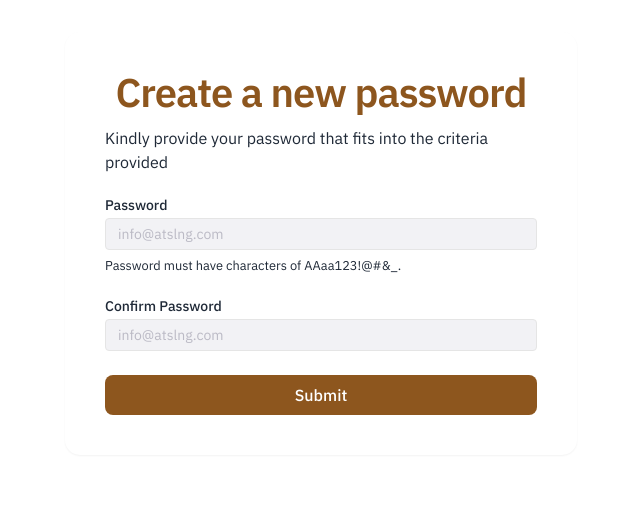
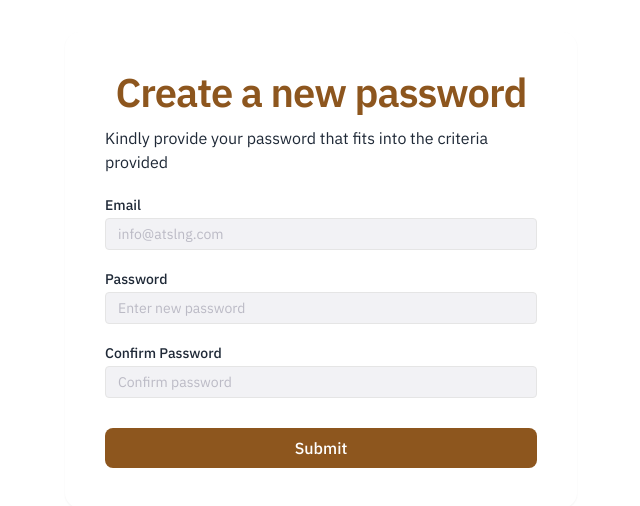
Before and after one commit to israelsandra0/hms-backoffice-v1, a React (Vite) app: page /reset_password in a window 1280 px wide. Shown: the top 506 px of the page, without its empty margins (319-959 px from the left). Built offline with nearby package versions, Linux system fonts and the light colour scheme.

Commit message:
added a reset password page

```diff
--- a/src/Pages/loginPage/resetPassword/ResetPassPage.jsx
+++ b/src/Pages/loginPage/resetPassword/ResetPassPage.jsx
@@ -1,131 +1,146 @@
 import { Button } from "@/components/ui/button";
 import { Card, CardContent, CardHeader, CardTitle } from "@/components/ui/card";
 import { Input } from "@/components/ui/input";
-import { Alert, AlertDescription } from "@/components/ui/alert";
-import { Controller, useForm } from "react-hook-form";
+import { Label } from "@/components/ui/label";
+import { AlertDialog, AlertDialogContent, AlertDialogFooter, AlertDialogHeader, AlertDialogTitle } from "@/components/ui/alert-dialog";
+import { Check } from "lucide-react";
+import { ButtonLink } from "@/components/ui/button_link";
+import { useState } from "react";
+import { useForm } from "react-hook-form";
 import { yupResolver } from "@hookform/resolvers/yup";
 import * as yup from "yup";
-import { useState } from "react";
-import { AUTH_DATA_KEY, USER_DATA_KEY } from "@/constants";
-import { useMutation, } from "@tanstack/react-query";
-import { UAParser } from "ua-parser-js";
-import { get, post, setData } from "@/functions";
-import { Link, Navigate } from "react-router-dom";
-import { Label } from "@/components/ui/label";
-import PasswordField from "@/components/ui/password-field";
-import { AlertDialog, AlertDialogAction, AlertDialogContent, AlertDialogFooter, AlertDialogHeader, AlertDialogTitle } from "@/components/ui/alert-dialog";
-import { Check } from "lucide-react";
-import { ButtonLink } from "@/components/ui/button_link";
+import { useMutation } from "@tanstack/react-query";
+import { post } from "@/functions";
+import { useNavigate } from "react-router-dom";
+import { toast } from "@/hooks/use-toast";
+
+const schema = yup.object({
+    email: yup.string().required("Email is required").email(),
+    password: yup
+        .string()
+        .required("Password is required")
+        .min(6, "Minimum 6 characters")
+        .max(12, "Maximum 12 characters"),
+    confirmPassword: yup
+        .string()
+        .required("Please confirm your password")
+        .oneOf([yup.ref("password"), null], "Passwords must match"),
+});
 
 export default function ResetPassPage() {
-    //yup builder for input error msg
-    // const yupBuild = yup.object({
-    //     email: yup.string().required("user email is required").email(),
-    //     password: yup.string().required("password is required").min(5).max(20),
-    // });
+    const navigate = useNavigate();
+    const [isSuccess, setIsSuccess] = useState(false);
+    const [disabledButton, setDisabledButton] = useState(false);
 
-    // //destructured hook form
-    // const {
-    //     register,
-    //     handleSubmit,
-    //     formState: { errors },
-    //     getValues,
-    //     setError,
-    //     control
-    // } = useForm({
-    //     defaultValues: { email: "", password: "" },
-    //     resolver: yupResolver(yupBuild),
-    // });
+    const {
+        register,
+        handleSubmit,
+        formState: { errors },
+        getValues,
+    } = useForm({
+        resolver: yupResolver(schema),
+        defaultValues: { email: "", password: "", confirmPassword: "" },
+    });
 
-    // // alert error message
-    // const [errorMessage, setErrorMessage] = useState("");
+    // const { mutate, error } = useMutation({
+    //     mutationFn: async (userInput) => {
 
-    // //for disabling button after first click
-    // const [disabledButton, setDisabledButton] = useState(false);
-
-    // async function getAuthUser() {
-    //     try {
-    //         const response = await get('/auth/me');
-
-    //         const { data } = await response.json();
-
-    //         setData(USER_DATA_KEY, data);
-    //     } catch (error) {
-    //         console.log(error);
-    //     } finally {
-    //         console.log("done");
-    //     }
-    // }
-
-    // const { mutate } = useMutation({
-    //     mutationFn: async () => {
-    //         const userInput = getValues();
-
-    //         //getting user device details
-    //         let parser = new UAParser(window.navigator.userAgent);
-    //         let parserResults = parser.getResult();
-
-    //         setErrorMessage();
-
-    //         setDisabledButton(true);
+    //         setDisabledButton(true)
+    //         setErrorMessage("")
 
     //         try {
-    //             const loginData = {
+
+    //             const res = await post('/auth/reset_password', {
     //                 email: userInput.email,
     //                 password: userInput.password,
-    //                 deviceDetails: {
-    //                     deviceName: !parserResults?.device?.name
-    //                         ? "unknown"
-    //                         : `${parserResults.device.vendor} - ${parserResults.device.model} (${parserResults.device.type}) `,
-    //                     os: `${parserResults.os.name} ${parserResults.os.version}`,
-    //                     browserName: `${parserResults.browser.name} ${parserResults.browser.version}`,
-    //                 },
-    //             };
+    //             })
+    //             const responseData = await res.json()
 
-    //             const res = await post('/auth/login', loginData);
+    //             console.log("back", responseData)
 
-    //             if (res.status.toString().startsWith(4)) {
-    //                 setDisabledButton(false);
-    //                 setErrorMessage("invalid credentials");
+    //             if (res.ok) {
+    //                 toast({
+    //                     success: true,
+    //                     duration: 4000,
+    //                     title: responseData.message,
+    //                 })
+    //                 navigate('/')
+    //             } else {
+    //                 toast({
+    //                     error: true,
+    //                     duration: 4000,
+    //                     title: responseData.message,
+    //                 })
+    //             }
 
-    //                 const responseErrors = await res.json();
-
-    //                 if (responseErrors?.message) {
-    //                     setErrorMessage(responseErrors.message);
-    //                 }
-
-    //                 return null;
-    //             }
-    //             if (res.status >= 500) {
-    //                 setDisabledButton(false);
-    //                 setErrorMessage("An error occurred, please try again");
-    //                 return null;
-    //             }
-    //             const responseData = await res.json();
-
-    //             setData(AUTH_DATA_KEY, responseData.data);
-
-    //             await getAuthUser();
-
-    //             setTimeout(() => (window.location.href = "/dashboard"), 100);
-
-    //             setDisabledButton(true);
-    //             return responseData;
+    //             setDisabledButton(false)
+    //             return responseData
     //         } catch (error) {
-    //             console.log(error);
+    //             console.error('Error resetting password:', error)
+    //             setDisabledButton(false)
+    //             toast({
+    //                 error: true,
+    //                 duration: 4000,
+    //                 title: 'An unexpected error occurred.',
+    //             })
     //         }
     //     },
-    // });
+    // })
+
+    const onSubmit = async (data) => {
+        setDisabledButton(true);
+
+        try {
+            const res = await fetch("http://localhost:3330/auth/reset_password", {
+                method: "POST",
+                headers: {
+                    "Content-Type": "application/json",
+                },
+                body: JSON.stringify({
+                    email: data.email,
+                    password: data.password,
+                }),
+            });
+
+            let responseData = {};
+            try {
+                responseData = await res.json();
+            } catch {
+                responseData = {};
+            }
+
+            console.log("errorr", responseData)
+
+            if (res.ok) {
+                toast({
+                    success: true,
+                    duration: 4000,
+                    title: responseData.message || "Password reset successfully!",
+                });
+                navigate("/");
+            } else {
+                toast({
+                    error: true,
+                    duration: 4000,
+                    title: responseData.message || "Failed to reset password.",
+                });
+            }
+        } catch (error) {
+            console.error("Error resetting password:", error);
+            toast({
+                error: true,
+                duration: 4000,
+                title: "An unexpected error occurred.",
+            });
+        }
+
+        setDisabledButton(false);
+    };
+
 
     return (
         <>
             <div className="grid place-items-center gap-12 mt-8">
-                {/* {!!errorMessage?.length && (
-                    <Alert className="alert text-red-900 border-0 h-full w-[320px]  bg-[#fee]">
-                        <AlertDescription>{errorMessage}</AlertDescription>
-                    </Alert>
-                )} */}
-
                 <Card className="w-2/5 static rounded-[15px] p-4">
                     <CardHeader>
                         <CardTitle className="loginText text-center mb-2 text-[#8D561E]">
@@ -136,77 +151,58 @@ export default function ResetPassPage() {
                         </p>
                     </CardHeader>
                     <CardContent>
-                        <form>
+                        <form onSubmit={handleSubmit(onSubmit)}>
                             <div className="grid w-full items-center gap-4 login">
                                 <div className="flex flex-col space-y-1.5">
-                                    {/* registers the username as a data */}
-                                    <Label htmlFor="email">Password</Label>
+                                    <Label htmlFor="email">Email</Label>
                                     <Input
-                                        maxLength='50'
-                                        // {...register("email")}
+                                        maxLength={50}
+                                        {...register("email")}
                                         type="email"
                                         placeholder="info@atslng.com"
                                         id="email"
                                     />
-                                    {/* <p className="text-red-700">{errors.username?.message}</p> */}
-                                    <p className="text-[0.8rem]">
-                                        Password must have characters of AAaa123!@#&_.
-                                    </p>
+                                    <p className="text-red-600 text-sm">{errors.email?.message}</p>
                                 </div>
-                                <div className="flex flex-col space-y-1.5 mt-2">
-                                    {/* registers the username as a data */}
-                                    <Label htmlFor="email">Confirm Password</Label>
+
+                                <div className="flex flex-col space-y-1.5">
+                                    <Label htmlFor="password">Password</Label>
                                     <Input
-                                        maxLength='50'
-                                        // {...register("email")}
-                                        type="email"
-                                        placeholder="info@atslng.com"
-                                        id="email"
+                                        maxLength={50}
+                                        {...register("password")}
+                                        type="password"
+                                        placeholder="Enter new password"
+                                        id="password"
                                     />
+                                    <p className="text-red-600 text-sm">{errors.password?.message}</p>
+                                </div>
+
+                                <div className="flex flex-col space-y-1.5">
+                                    <Label htmlFor="confirmPassword">Confirm Password</Label>
+                                    <Input
+                                        maxLength={50}
+                                        {...register("confirmPassword")}
+                                        type="password"
+                                        placeholder="Confirm password"
+                                        id="confirmPassword"
+                                    />
+                                    <p className="text-red-600 text-sm">{errors.confirmPassword?.message}</p>
                                 </div>
                             </div>
+
                             <br />
                             <Button
                                 variant="primary"
-                                // disabled={!!disabledButton}
                                 type="submit"
-                                className=" w-full p-[16px] text-[16px]"
+                                className="w-full p-[16px] text-[16px]"
+                                disabled={disabledButton}
                             >
-                                {/* {disabledButton ? "Submitting..." : "Log In"} */} Submit
+                                {disabledButton ? "Verifying..." : "Submit"}
                             </Button>
                         </form>
                     </CardContent>
                 </Card>
             </div>
-
-            <AlertDialog
-                // open={isSuccess}
-                // onOpenChange={(open) => setIsSuccess(open)}
-            >
-                <AlertDialogContent className="w-[300px] h-[210px] p-8 border-none rounded-[1.5rem] lg:rounded-[1.5rem]">
-                    <AlertDialogHeader>
-                        <Check className="bg-lightPrimary text-[#542A12] mb-2 rounded-full p-2 w-[50px] h-[50px] mx-auto" />
-                        <AlertDialogTitle className="mx-auto ">
-                            Password Reset Successfully!
-                        </AlertDialogTitle>
-                        <p>
-                            Your password has been updated, you're all set to login!
-                        </p>
-                    </AlertDialogHeader>
-                    <AlertDialogFooter className="mt-2">
-                        <ButtonLink
-                            variant="primary"
-                            className="w-full p-[16px] text-[16px]"
-                            // onClick={() => {
-                                // setIsSuccess(false);
-                                // navigate("/hotels");
-                            // }}
-                        >
-                            Continue to Login
-                        </ButtonLink>
-                    </AlertDialogFooter>
-                </AlertDialogContent>
-            </AlertDialog>
         </>
     );
 }
```
